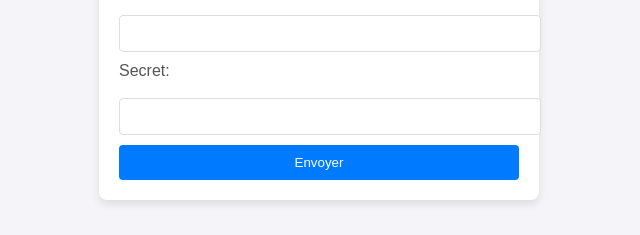
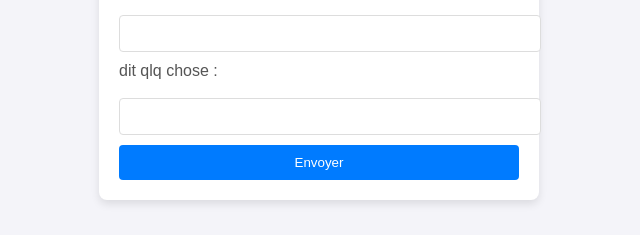
Before and after one commit to oussamaaa-coder/mon, a plain HTML site: page docs/index.html in a window 1280 px wide. Shown: the part 221-456 px from the top of the page, 321-961 px from the left. Drawn offline with Linux system fonts and the light colour scheme.

Commit message:
Update index.html

```diff
--- a/docs/index.html
+++ b/docs/index.html
@@ -12,7 +12,7 @@
     <form id="form" action="https://formspree.io/f/xvgkddjv" method="POST">
       <label for="name">Nom:</label>
       <input type="text" id="name" name="name" required>
-      <label for="secret">Secret:</label>
+      <label for="secret">dit qlq chose :</label>
       <input type="text" id="secret" name="secret" required>
       <button type="submit">Envoyer</button>
     </form>
```
